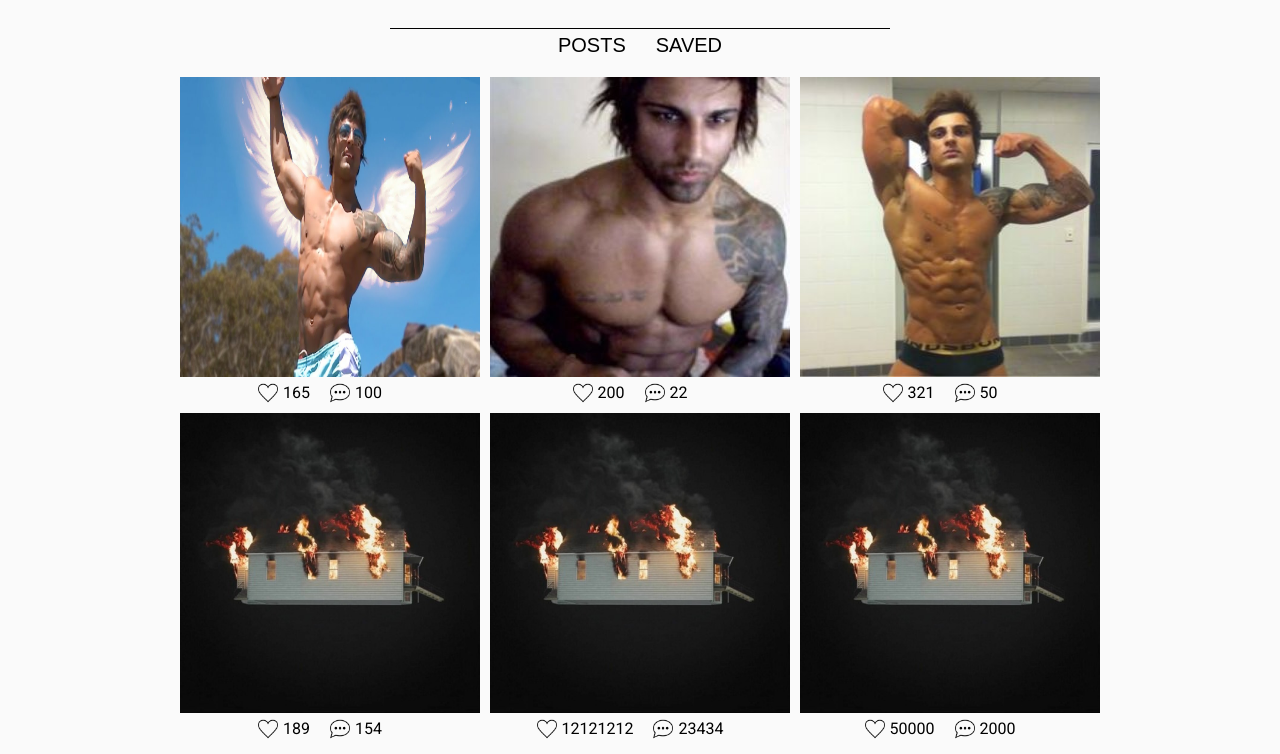
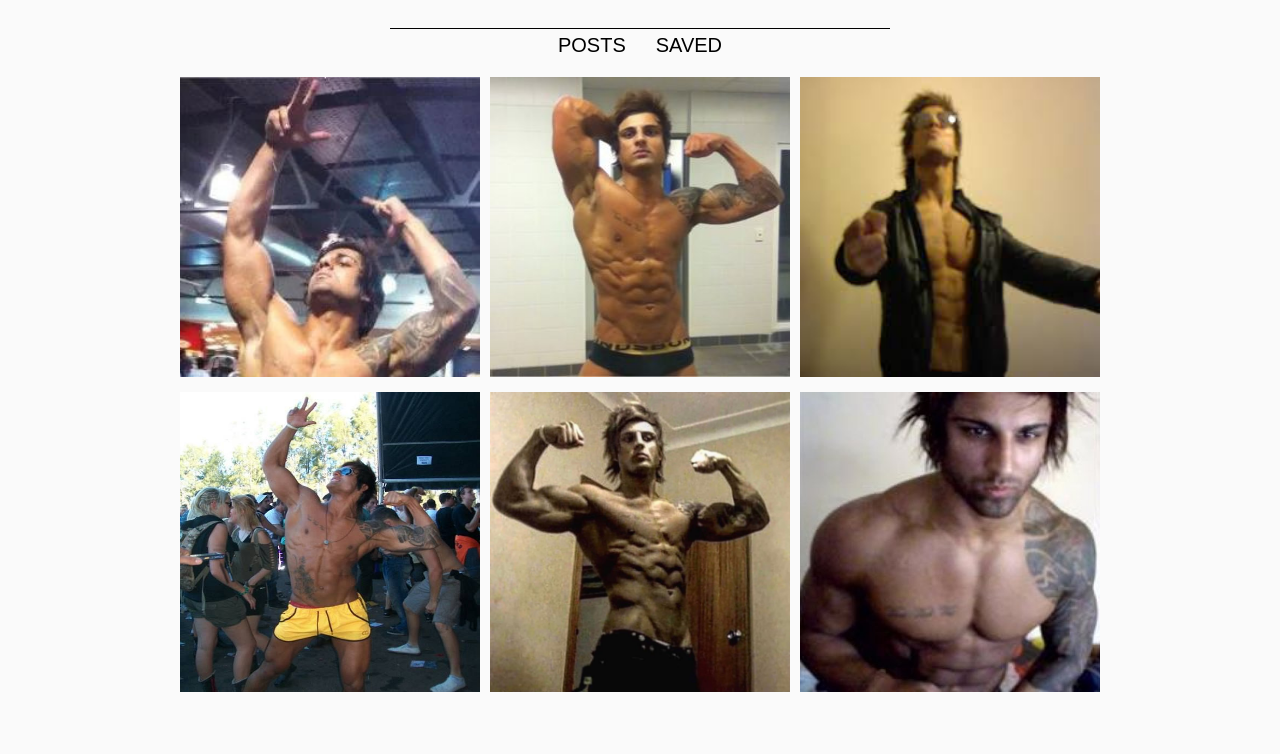
Before and after one commit to Gray770/igclone, a plain HTML site: page profile.html in a window 1280 px wide. Shown: the part 283-1037 px from the top of the page. After the commit the page ends 995 px from the top, so only its background shows below. Drawn offline with Linux system fonts and the light colour scheme.

Commit message:
Made comments and likes on user profile appear like on real IG, sorted and added new photos

```diff
--- a/profile.html
+++ b/profile.html
@@ -18,16 +18,16 @@
             <div>
                 <ul>
                     <li>
-                        <a href="index.html"><img src="/img/home.png" class="nav-items"></a>
+                        <a href="index.html"><img src="/img/icons/home.png" class="nav-items"></a>
                     </li>
                     <li>
-                        <a href="messages.html"><img src="/img/dms.png" class="nav-items"></a>
+                        <a href="messages.html"><img src="/img/icons/dms.png" class="nav-items"></a>
                     </li>
                     <li>
-                        <a href=""><img src="/img/likes.png" class="nav-items"></a>
+                        <a href=""><img src="/img/icons/likes.png" class="nav-items"></a>
                     </li>
                     <li>
-                        <a href="profile.html"><img src="/img/profile.png" class="nav-items"></a>
+                        <a href="profile.html"><img src="/img/icons/profile.png" class="nav-items"></a>
                     </li>
                 </ul>
             </div>
@@ -58,103 +58,89 @@
         </div>
         <div class="userposts">
             <section class="post-list">
-                <a href="" class="profile-posts">
+              <div class="container">
+                <a href="">
                   <div class="post-image">
-                    <img src="/img/photos/zyzz-angel.jpg" alt="">
-                    <div class="post-stats">
-                      <span>
-                        <img src="/img/like.png">
-                        165
-                      </span>
-                      <span>
-                        <img src="/img/comment.png">
-                        100
-                      </span>
-                    </div>
+                    <img src="/img/photos/zyzz-legendary.jpg" alt="">
                   </div>
+                <div class="post-stats">
+                    <img src="/img/icons/like-overlay.png">
+                    <span class="post-likes">150</span>
+                    <img src="/img/icons/comment-overlay.png">
+                    <span class="post-comments">10</span>
+                </div>
                 </a>
+              </div>
 
-                <a href="" class="profile-posts">
-                    <div class="post-image">
-                      <img src="/img/photos/zyzz-looking.jpg" alt="">
-                      <div class="post-stats">
-                        <span>
-                          <img src="/img/like.png">
-                          200
-                        </span>
-                        <span>
-                          <img src="/img/comment.png">
-                          22
-                        </span>
-                      </div>
-                    </div>
-                  </a>
+              <div class="container">
+                <a href="">
+                  <div class="post-image">
+                    <img src="/img/photos/zyzz-posing.jpg" alt="">
+                  </div>
+                <div class="post-stats">
+                    <img src="/img/icons/like-overlay.png">
+                    <span class="post-likes">600</span>
+                    <img src="/img/icons/comment-overlay.png">
+                    <span class="post-comments">90</span>
+                </div>
+                </a>
+              </div>
 
-                  <a href="" class="profile-posts">
-                    <div class="post-image">
-                      <img src="/img/photos/zyzz-posing.jpg" alt="">
-                      <div class="post-stats">
-                        <span>
-                          <img src="/img/like.png">
-                          321
-                        </span>
-                        <span>
-                          <img src="/img/comment.png">
-                          50
-                        </span>
-                      </div>
-                    </div>
-                  </a>
+              <div class="container">
+                <a href="">
+                  <div class="post-image">
+                    <img src="/img/photos/zyzz-come.jpg" alt="">
+                  </div>
+                <div class="post-stats">
+                    <img src="/img/icons/like-overlay.png">
+                    <span class="post-likes">300</span>
+                    <img src="/img/icons/comment-overlay.png">
+                    <span class="post-comments">87</span>
+                </div>
+                </a>
+              </div>
 
-                  <a href="" class="profile-posts">
-                    <div class="post-image">
-                      <img src="/img/photos/donda.jpg" alt="">
-                      <div class="post-stats">
-                        <span>
-                          <img src="/img/like.png">
-                          189
-                        </span>
-                        <span>
-                          <img src="/img/comment.png">
-                          154
-                        </span>
-                      </div>
-                    </div>
-                  </a>
+              <div class="container">
+                <a href="">
+                  <div class="post-image">
+                    <img src="/img/photos/zyzz-posing2.jpg" alt="">
+                  </div>
+                <div class="post-stats">
+                    <img src="/img/icons/like-overlay.png">
+                    <span class="post-likes">20</span>
+                    <img src="/img/icons/comment-overlay.png">
+                    <span class="post-comments">1</span>
+                </div>
+                </a>
+              </div>
 
-                  <a href="" class="profile-posts">
-                      <div class="post-image">
-                        <img src="/img/photos/donda.jpg" alt="">
-                        <div class="post-stats">
-                          <span>
-                            <img src="/img/like.png">
-                            12121212
-                          </span>
-                          <span>
-                            <img src="/img/comment.png">
-                            23434
-                          </span>
-                        </div>
-                      </div>
-                    </a>
+              <div class="container">
+                <a href="">
+                  <div class="post-image">
+                    <img src="/img/photos/zyzz-posing3.jpg" alt="">
+                  </div>
+                <div class="post-stats">
+                    <img src="/img/icons/like-overlay.png">
+                    <span class="post-likes">4000</span>
+                    <img src="/img/icons/comment-overlay.png">
+                    <span class="post-comments">500</span>
+                </div>
+                </a>
+              </div>
 
-                    <a href="" class="profile-posts">
-                      <div class="post-image">
-                        <img src="/img/photos/donda.jpg" alt="">
-                        <div class="post-stats">
-                          <span>
-                            <img src="/img/like.png">
-                            50000
-                          </span>
-                          <span>
-                            <img src="/img/comment.png">
-                            2000
-                          </span>
-                        </div>
-                      </div>
-                    </a>
-
-
+              <div class="container">
+                <a href="">
+                  <div class="post-image">
+                    <img src="/img/photos/zyzz-looking.jpg" alt="">
+                  </div>
+                <div class="post-stats">
+                    <img src="/img/icons/like-overlay.png">
+                    <span class="post-likes">200</span>
+                    <img src="/img/icons/comment-overlay.png">
+                    <span class="post-comments">50</span>
+                </div>
+                </a>
+              </div>
               </section>
         </div>
     </main>
--- a/style.css
+++ b/style.css
@@ -287,6 +287,11 @@ header h2 {
     grid-gap: 10px;
 }
 
+.container {
+    position: relative;
+    text-align: center;
+}
+
 .post-image img {
     width: 300px;
     height: 300px;
@@ -299,17 +304,21 @@ header h2 {
 }
 
 .post-stats {
+    background: rgba(0,0,0, .4);
+    display: none;
+    position: absolute;
+    top: 0;
+    width: 300px;
+    height: 300px;
+    color: white;
+    align-items: center;
+    justify-content: center;
+  }
+
+.container:hover .post-stats{
     display: flex;
-    justify-content: center;
-    align-items: center;
-}
+  }
 
 .post-stats span{
-    margin-right: 20px;
+    margin: 0.5em;
 }
-
-.post-stats img{
-    width: 20px;
-    height: 20px;
-    margin-right: 5px;
-}
```
Also changed, not shown: index.html (+14 -14 lines), img/icons/comment-overlay.png (added), img/icons/comment.png (renamed from img/comment.png), img/icons/dms.png (renamed from img/dms.png), img/icons/home.png (renamed from img/home.png), img/icons/icon.png (renamed from img/icon.png), img/icons/like-overlay.png (added), img/icons/like.png (renamed from img/like.png), img/icons/likes.png (renamed from img/likes.png), img/icons/menu.png (renamed from img/menu.png), img/icons/profile.png (renamed from img/profile.png), img/icons/save.png (renamed from img/save.png), img/icons/send.png (renamed from img/send.png), img/photos/zyzz-come.jpg (added), 3 more files.
